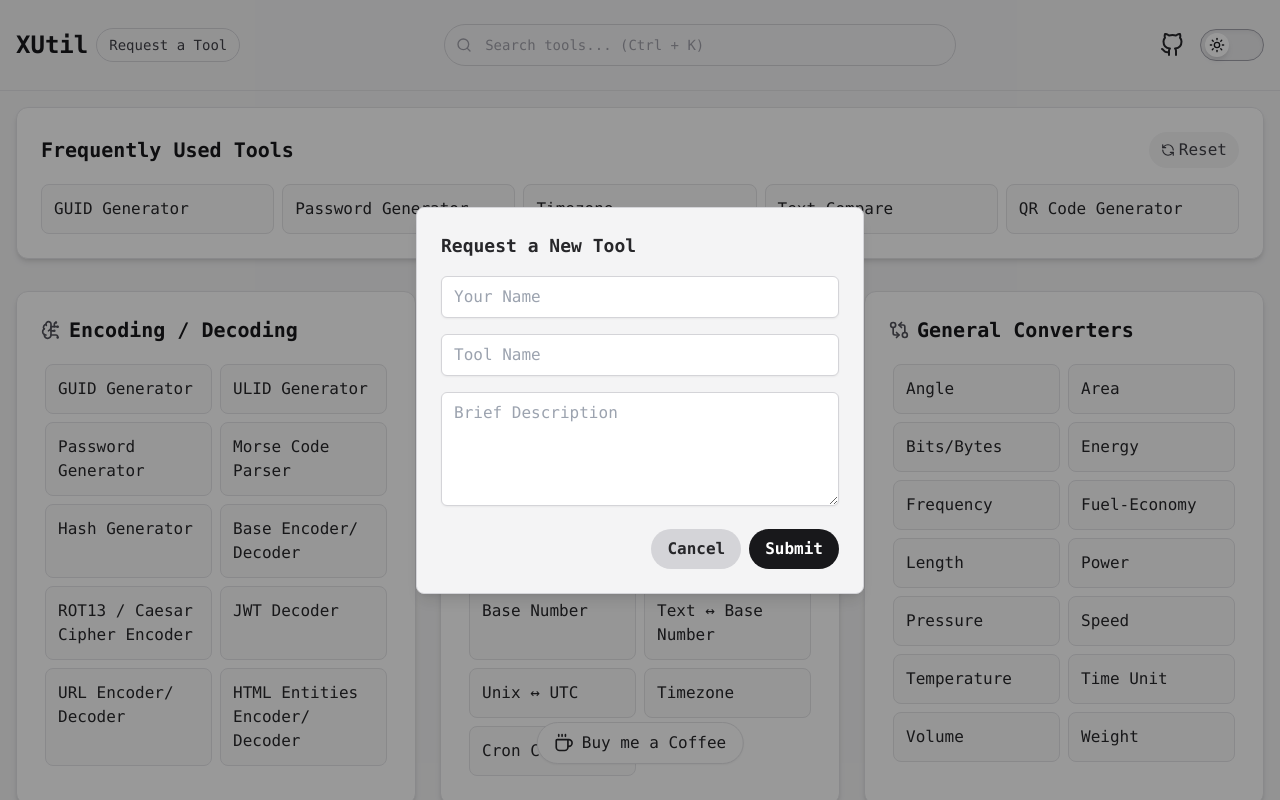
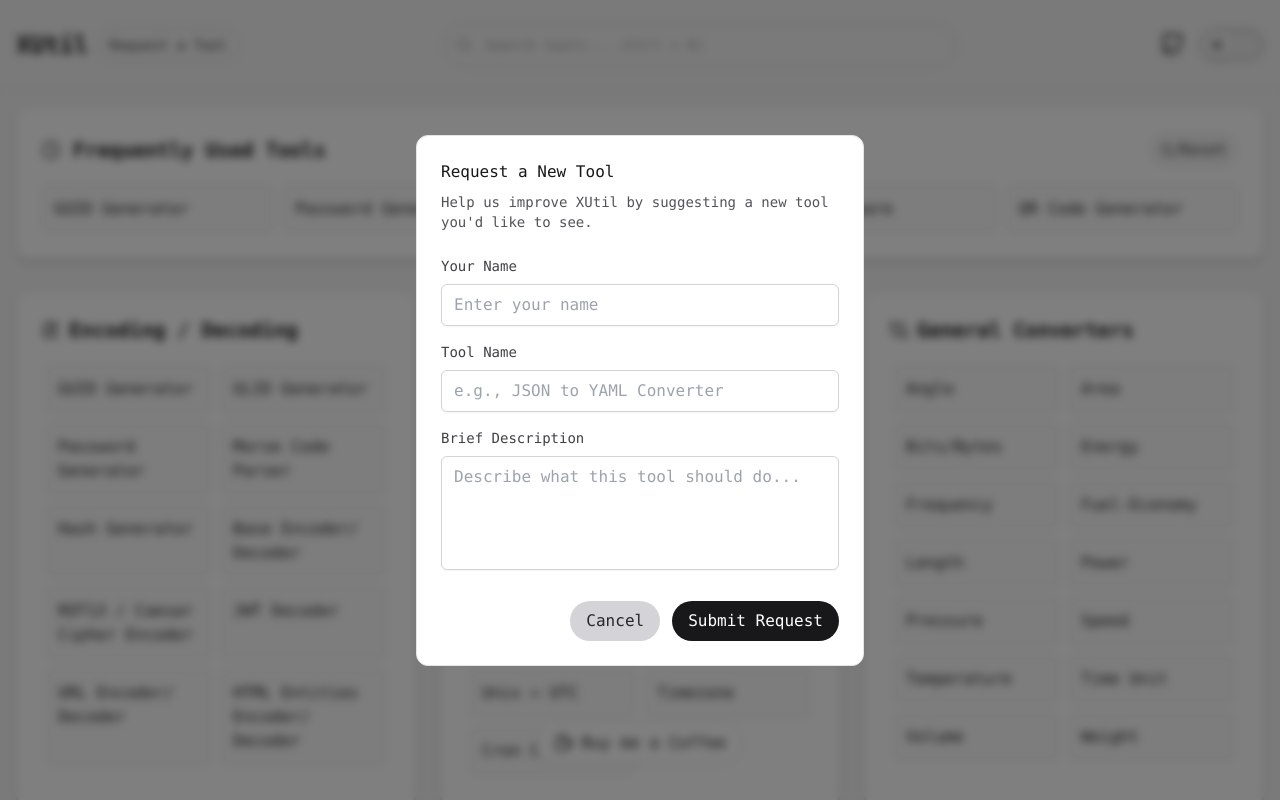
Before and after one commit to RohitPModani/xutil, a React (Vite) app: page / in a window 1280 px wide. Both pictures are taken after a click on the button "Request a Tool". Shown: the top 800 px of the page. Built offline with nearby package versions, Linux system fonts and the light colour scheme.

Commit message:
Updated UI

```diff
--- a/src/components/ErrorBox.tsx
+++ b/src/components/ErrorBox.tsx
@@ -1,3 +1,5 @@
+import { AlertCircle } from "lucide-react";
+
 interface ErrorBoxProps {
   message: string | null;
   id?: string | null;
@@ -7,10 +9,18 @@ function ErrorBox({ message, id }: ErrorBoxProps) {
   if (!message) return null;
   return (
     <div
-      className="mt-4 p-2 sm:p-3 bg-red-100 dark:bg-red-900 text-red-700 dark:text-red-300 rounded"
+      className="mt-4 p-3 sm:p-4 bg-red-50 dark:bg-red-900/20 border border-red-200 dark:border-red-800 text-red-700 dark:text-red-300 rounded-lg shadow-sm animate-slideIn"
       id={id || undefined}
+      role="alert"
+      aria-live="polite"
     >
-      Error: {message}
+      <div className="flex items-start gap-3">
+        <AlertCircle className="w-5 h-5 text-red-500 dark:text-red-400 flex-shrink-0 mt-0.5" />
+        <div className="flex-1">
+          <p className="font-medium text-sm sm:text-base">Error</p>
+          <p className="text-sm sm:text-base mt-1">{message}</p>
+        </div>
+      </div>
     </div>
   );
 }
--- a/src/components/FrequentlyUsedTools.tsx
+++ b/src/components/FrequentlyUsedTools.tsx
@@ -2,7 +2,7 @@
 import { useState, useEffect } from "react";
 import { useNavigate } from "react-router-dom";
 import { getMostUsedTools, resetToolUsage } from "../utils/toolUsage";
-import { RefreshCcw } from "lucide-react";
+import { Clock, RefreshCcw } from "lucide-react";
 import { toolsMeta } from "../data/tools";
 
 function FrequentlyUsedTools() {
@@ -30,6 +30,7 @@ function FrequentlyUsedTools() {
       {/* Header */}
       <div className="flex justify-between items-center mb-4">
         <h2 className="text-md sm:text-xl font-semibold flex items-center text-zinc-900 dark:text-white group-hover:text-zinc-700 dark:group-hover:text-zinc-300 transition-colors duration-200">
+          <Clock className="w-5 h-5 mr-3 text-zinc-600 dark:text-zinc-400" />
           Frequently Used Tools
         </h2>
         {mostUsed.length > 0 && (
--- a/src/components/Layout.tsx
+++ b/src/components/Layout.tsx
@@ -186,13 +186,23 @@ function Layout() {
         )}
       </div>
       {isFormOpen && (
-        <div className="fixed inset-0 bg-black bg-opacity-40 z-50 flex items-center justify-center px-4">
-          <div className="border border-zinc-300 dark:border-zinc-600  bg-zinc-100 text-zinc-800 dark:bg-zinc-900 dark:text-white rounded-lg shadow-lg w-full max-w-md p-6">
-            <h2 className="text-lg font-semibold mb-4">Request a New Tool</h2>
+        <div className="fixed inset-0 bg-black/50 backdrop-blur-sm z-50 flex items-center justify-center px-4">
+          <div className="bg-white dark:bg-zinc-800 border border-zinc-200 dark:border-zinc-700 text-zinc-800 dark:text-white shadow-elevated rounded-xl p-4 sm:p-6 w-full max-w-md relative">
+            <div className="space-y-6">
+              <div className="space-y-2">
+                <h2 className="text-section text-zinc-900 dark:text-white">Request a New Tool</h2>
+                <p className="text-sm text-zinc-600 dark:text-zinc-400">
+                  Help us improve XUtil by suggesting a new tool you'd like to see.
+                </p>
+              </div>
+
               <form onSubmit={handleSubmit} className="space-y-4">
+                <div>
+                  <label htmlFor="name" className="form-label">Your Name</label>
                   <input
+                    id="name"
                     type="text"
-                placeholder="Your Name"
+                    placeholder="Enter your name"
                     required
                     value={formData.name}
                     onChange={(e) =>
@@ -200,9 +210,14 @@ function Layout() {
                     }
                     className="input-field"
                   />
+                </div>
+
+                <div>
+                  <label htmlFor="tool" className="form-label">Tool Name</label>
                   <input
+                    id="tool"
                     type="text"
-                placeholder="Tool Name"
+                    placeholder="e.g., JSON to YAML Converter"
                     required
                     value={formData.tool}
                     onChange={(e) =>
@@ -210,32 +225,41 @@ function Layout() {
                     }
                     className="input-field"
                   />
+                </div>
+
+                <div>
+                  <label htmlFor="desc" className="form-label">Brief Description</label>
                   <textarea
-                placeholder="Brief Description"
+                    id="desc"
+                    placeholder="Describe what this tool should do..."
                     required
                     value={formData.desc}
                     onChange={(e) =>
                       setFormData({ ...formData, desc: e.target.value })
                     }
-                className="input-field"
+                    className="input-field resize-none"
                     rows={4}
                   />
-              <div className="flex justify-end gap-2">
+                </div>
+
+                <div className="flex justify-end gap-3 pt-2">
                   <button
                     type="button"
                     onClick={() => setIsFormOpen(false)}
-                  className="px-4 py-2 bg-zinc-300 hover:bg-zinc-400 dark:bg-zinc-700 dark:hover:bg-zinc-600 font-semibold rounded-full"
+                    className="px-4 py-2 rounded-full bg-zinc-300 dark:bg-zinc-700 text-zinc-800 dark:text-white hover:bg-zinc-400 dark:hover:bg-zinc-600 transition-colors duration-200"
                   >
                     Cancel
                   </button>
                   <button
                     type="submit"
-                  className="px-4 py-2 bg-zinc-900 hover:bg-zinc-700 dark:bg-white dark:hover:bg-zinc-300 text-white dark:text-zinc-900 font-semibold rounded-full"
+                    disabled={isSubmitting}
+                    className="px-4 py-2 rounded-full bg-zinc-900 dark:bg-zinc-100 text-white dark:text-zinc-900 hover:bg-zinc-700 dark:hover:bg-zinc-200 transition-colors duration-200"
                   >
-                  Submit
+                    {isSubmitting ? "Submitting..." : "Submit Request"}
                   </button>
                 </div>
               </form>
+            </div>
           </div>
         </div>
         )}
--- a/src/components/LoadingButton.tsx
+++ b/src/components/LoadingButton.tsx
@@ -1,16 +1,19 @@
 import React from "react";
+import { Loader2 } from "lucide-react";
 
 interface LoadingButtonProps
   extends React.ButtonHTMLAttributes<HTMLButtonElement> {
   isLoading: boolean;
   children: React.ReactNode;
   className?: string;
+  loadingText?: string;
 }
 
 function LoadingButton({
   isLoading,
   children,
-  className,
+  className = "",
+  loadingText = "Loading...",
   ...rest
 }: LoadingButtonProps) {
   return (
@@ -18,8 +21,16 @@ function LoadingButton({
       {...rest}
       disabled={isLoading || rest.disabled}
       className={`button-primary disabled:opacity-50 ${className}`}
+      aria-live="polite"
     >
-      {isLoading ? "Loading..." : children}
+      {isLoading ? (
+        <div className="flex items-center justify-center gap-2">
+          <Loader2 className="w-4 h-4 animate-spin" />
+          <span>{loadingText}</span>
+        </div>
+      ) : (
+        children
+      )}
     </button>
   );
 }
--- a/tailwind.config.js
+++ b/tailwind.config.js
@@ -12,9 +12,24 @@ export default {
           '0%': { opacity: '0', transform: 'translateY(10px)' },
           '100%': { opacity: '1', transform: 'translateY(0)' },
         },
+        slideIn: {
+          '0%': { opacity: '0', transform: 'translateX(-20px)' },
+          '100%': { opacity: '1', transform: 'translateX(0)' },
+        },
+        scaleIn: {
+          '0%': { opacity: '0', transform: 'scale(0.95)' },
+          '100%': { opacity: '1', transform: 'scale(1)' },
+        },
+        pulse: {
+          '0%, 100%': { opacity: '1' },
+          '50%': { opacity: '0.5' },
+        },
       },
       animation: {
         'fadeIn': 'fadeIn 0.5s ease-in-out',
+        'slideIn': 'slideIn 0.3s ease-out',
+        'scaleIn': 'scaleIn 0.2s ease-out',
+        'pulse-slow': 'pulse 2s cubic-bezier(0.4, 0, 0.6, 1) infinite',
       },
     },
   },
```
Lines whose indentation alone changed are shown as unchanged.
